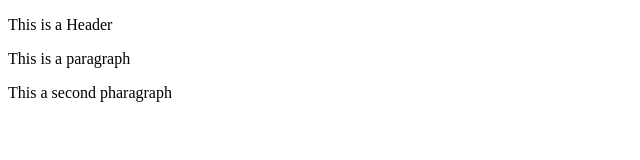
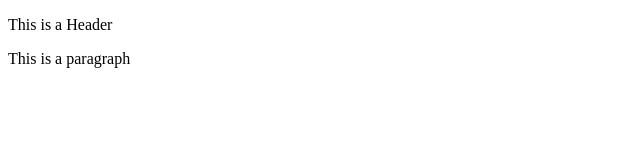
Before and after one commit to tuanvxfx16058/git-test, a website: page index.html in a window 1280 px wide. Shown: the whole page, without its empty margins (0-640 px from the left). Drawn offline with Linux system fonts and the light colour scheme.

Commit message:
fouth commit

```diff
--- a/index.html
+++ b/index.html
@@ -9,6 +9,5 @@
 <body>
     <p>This is a Header</p>
     <p>This is a paragraph</p>
-    <p>This a second pharagraph</p>
 </body>
 </html>
```
Also changed, not shown: package.json (added, +24 -0 lines), 2 other files.
